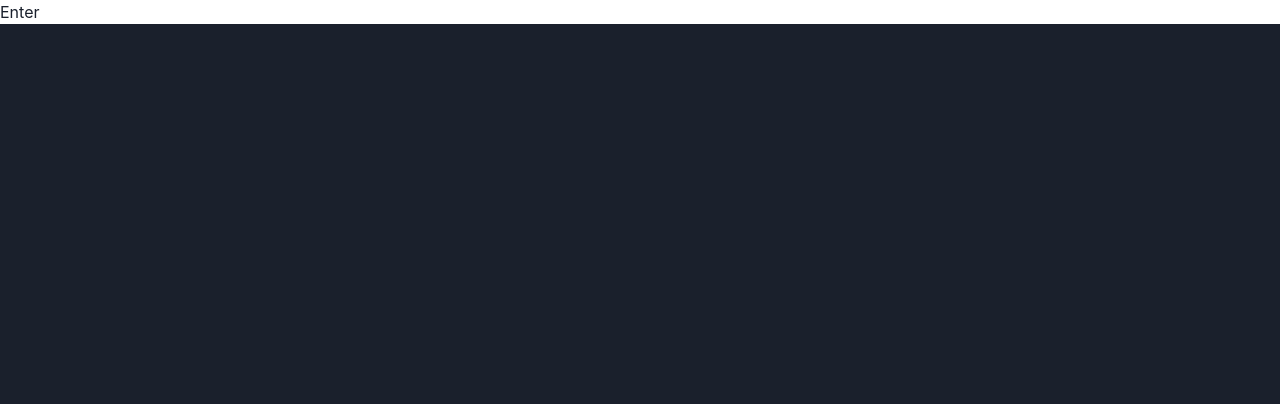
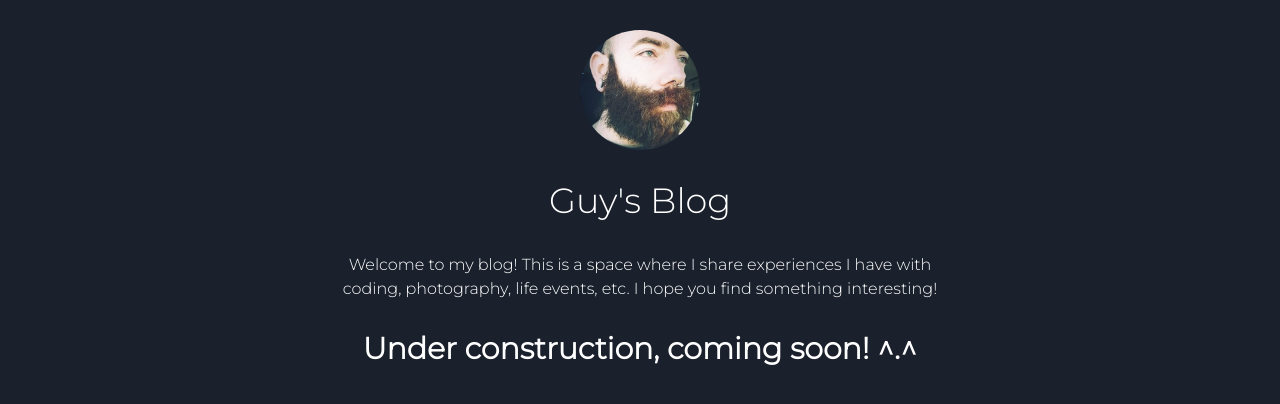
Before and after one commit to guygreenleaf/portfolioRevamp, a Next.js app: page /blog in a window 1280 px wide. Shown: the top 404 px of the page. Built offline with nearby package versions, Linux system fonts and the light colour scheme; no server answers; the database is empty.

Commit message:
added resume with s3 storage and started blog

```diff
--- /dev/null
+++ b/models/BlogPost.ts
@@ -0,0 +1,15 @@
+import mongoose from 'mongoose'
+
+
+const BlogPostSchema = new mongoose.Schema({
+  title: {
+    /* The name of this pet */
+    type: String,
+    maxlength: [90, 'Name cannot be more than 90 characters'],
+  },
+  s3URL: {
+      type: String
+  }
+})
+
+export default mongoose.models.blogposts || mongoose.model('blogposts', BlogPostSchema)
--- a/package.json
+++ b/package.json
@@ -13,6 +13,8 @@
     "@emotion/react": "^11",
     "@emotion/styled": "^11",
     "framer-motion": "^4",
+    "mongodb": "^4.2.2",
+    "mongoose": "^6.1.3",
     "next": "12.0.7",
     "react": "17.0.2",
     "react-dom": "17.0.2",
--- /dev/null
+++ b/pages/api/blogposts.ts
@@ -0,0 +1,22 @@
+
+import dbConnect from './util/dbConnect';
+import blogposts from '../../models/BlogPost';
+
+
+export default async function handler(req:any, res:any) {
+    const {method} = req;
+    await dbConnect();
+
+    switch(method){
+
+        case 'GET':
+            try {
+                const posts = await blogposts.find({});
+                res.status(200).json({success:true, data: posts});
+
+            } catch (error:any) {
+                res.status(400).json({message: error.message});
+            }
+    }
+
+}
--- /dev/null
+++ b/pages/api/util/dbConnect.ts
@@ -0,0 +1,44 @@
+import mongoose from "mongoose";
+
+
+
+const MONGODB_URI = process.env.MONGODB_URI
+
+console.log(MONGODB_URI);
+
+if (!MONGODB_URI) {
+  throw new Error(
+    'Please define the MONGODB_URI environment variable inside .env.local'
+  )
+}
+
+/**
+ * Global is used here to maintain a cached connection across hot reloads
+ * in development. This prevents connections growing exponentially
+ * during API Route usage.
+ */
+let cached = global.mongoose
+
+if (!cached) {
+  cached = global.mongoose = { conn: null, promise: null }
+}
+
+async function dbConnect() {
+  if (cached.conn) {
+    return cached.conn
+  }
+
+  if (!cached.promise) {
+    const opts = {
+      bufferCommands: false,
+    }
+
+    cached.promise = mongoose.connect(MONGODB_URI, opts).then((mongoose) => {
+      return mongoose
+    })
+  }
+  cached.conn = await cached.promise
+  return cached.conn
+}
+
+export default dbConnect
--- a/pages/blog.tsx
+++ b/pages/blog.tsx
@@ -1,12 +1,91 @@
 import type { NextPage} from 'next'
+import Image from 'next/image'
+import Link from 'next/link'
+import profilePic from '../public/me.jpg'
+import styles from '../styles/Home.module.css'
+import { Flex } from '@chakra-ui/react'
+import { Stack } from '@chakra-ui/react'
+import { motion } from "framer-motion"
+import { Icon, IconButton } from '@chakra-ui/react'
+
+import { AiFillGithub } from 'react-icons/ai';
+import {AiFillLinkedin} from 'react-icons/ai';
+import {RiNewspaperFill} from 'react-icons/ri';
+import {RiFolderOpenFill} from 'react-icons/ri';
+import dbConnect from './api/util/dbConnect'
+import BlogPost from '../models/BlogPost'
 
 
-const Blog: NextPage = () => {
+const variants = {
+    hidden: { opacity: 0, x: 0, y: -150 },
+    enter: { opacity: 1, x: 0, y: 0 },
+    exit: { opacity: 0, x: 0, y: -100 },
+  }
+
+
+
+const Blog: NextPage = ({posts}:any) => {
     return (
-        <div>
-            Enter
-        </div>
+<Stack spacing={10} className={styles.containerDivBlog}>
+      <motion.div
+          variants={variants} // Pass the variant object into Framer Motion
+          initial="hidden" // Set the initial state to variants.hidden
+          animate="enter" // Animated state to variants.enter
+          exit="exit" // Exit state (used later) to variants.exit
+          transition={{ type: 'linear', duration: 0.9 }} // Set the transition to linear
+          className=""
+      >
+          {console.log(posts)}
+        <Flex direction="column" align="center" justify="center">
+
+            <div className={styles.cardOneBlog} >
+                <Link href="/" passHref>
+              <div className={styles.imageContainerBlog}>
+                  <Image src={profilePic}
+                  alt="me"
+                  width="80"
+                  height="80"
+                  layout="responsive"
+
+                  />
+                </div>
+                </Link>
+            </div>
+            <div className={styles.cardOneTextBlog}>
+              Guy&apos;s Blog
+            </div>
+            <div className={styles.cardOneTextLowerBlog}>
+              Welcome to my blog! This is a space where I share experiences I have with coding, photography, life events, etc.
+              I hope you find something interesting!
+            </div>
+
+            <div className={styles.cardOneTextLowerBlogTwo}>
+                Under construction, coming soon! ^.^
+            </div>
+        </Flex>
+      </motion.div>
+
+      </Stack>
+
     );
 }
 
+
+export async function getServerSideProps(){
+    await dbConnect();
+
+    const result = await BlogPost.find({});
+
+    const posts = result.map((doc) =>{
+        const post = doc.toObject();
+        post._id = post._id.toString();
+        return post;
+
+    });
+
+    return {props: {posts:posts}};
+
+}
+
+
 export default Blog;
--- a/pages/index.tsx
+++ b/pages/index.tsx
@@ -78,6 +78,7 @@ const Home: NextPage = () => {
         </Flex>
       </motion.div>
 
+
       <Link href="/blog" passHref>
         <motion.div
         variants={variants} // Pass the variant object into Framer Motion
@@ -102,7 +103,8 @@ const Home: NextPage = () => {
 
 
 
-      <Link href="/blog" passHref>
+      <Link  href="https://publicfilesggreenleaf.s3.us-west-1.amazonaws.com/resume21.pdf" passHref>
+      <a target="_blank">
         <motion.div
         variants={variants} // Pass the variant object into Framer Motion
         initial="hidden" // Set the initial state to variants.hidden
@@ -122,8 +124,8 @@ const Home: NextPage = () => {
             </div>
           </Flex>
         </motion.div>
+        </a>
       </Link>
-
 
 
       <motion.div
--- a/styles/Home.module.css
+++ b/styles/Home.module.css
@@ -11,6 +11,17 @@
     align-items: center;
 
 }
+
+.cardOneBlog{
+    width: 15%;
+    min-width:200px;
+    height: 100%;
+    display:flex;
+    justify-content: center;
+    align-items: center;
+
+}
+
 
 .cardContainer{
     background-color: whitesmoke;
@@ -32,11 +43,48 @@
 
 }
 
+.imageContainerBlog{
+    border-radius: 100px;
+    overflow: hidden;
+    height:120px;
+    width:120px;
+    min-width:120px;
+    cursor: pointer;
+}
+
 .cardOneText{
     align-self: center;
     font-size:20px;
     font-family: 'Montserrat', sans-serif;
+}
 
+.cardOneTextBlog{
+    align-self: center;
+    font-size:35px;
+    font-family: 'Montserrat', sans-serif;
+    color: white;
+    margin-top:25px;
+}
+
+.cardOneTextLowerBlog{
+    align-self: center;
+    font-size:16px;
+    font-family: 'Montserrat', sans-serif;
+    color: white;
+    margin-top:25px;
+    width:50%;
+    text-align: center;
+}
+
+.cardOneTextLowerBlogTwo{
+    align-self: center;
+    font-size:30px;
+    font-weight: bold;
+    font-family: 'Montserrat', sans-serif;
+    color: white;
+    margin-top:25px;
+    width:50%;
+    text-align: center;
 }
 
 
@@ -100,6 +148,11 @@
     background-color:#1a202c;
     margin-top: 75px;
 
+}
+
+.containerDivBlog{
+    background-color:#1a202c;
+    margin-top: 30px;
 }
 
 .countyText{
```
Also changed, not shown: 1 other file (tests, documents, lock files or other folders).
